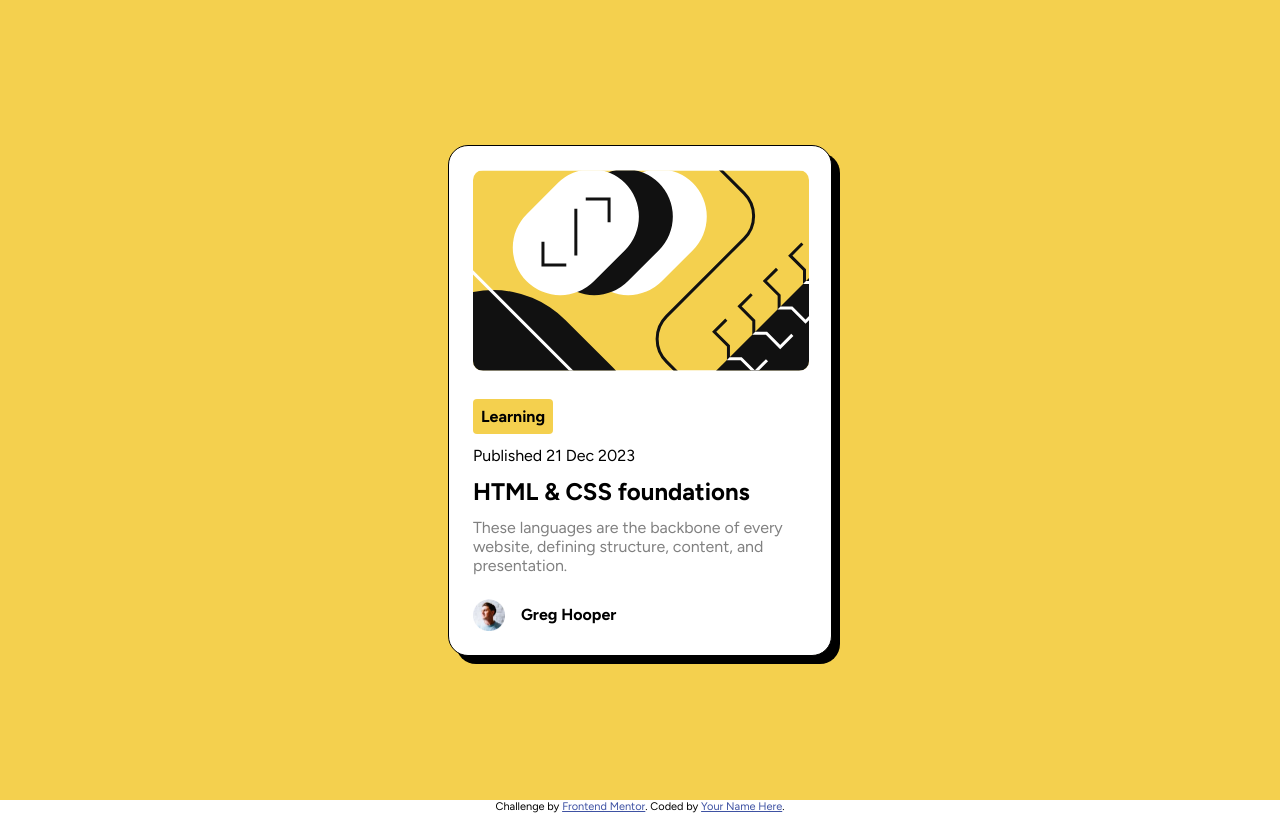
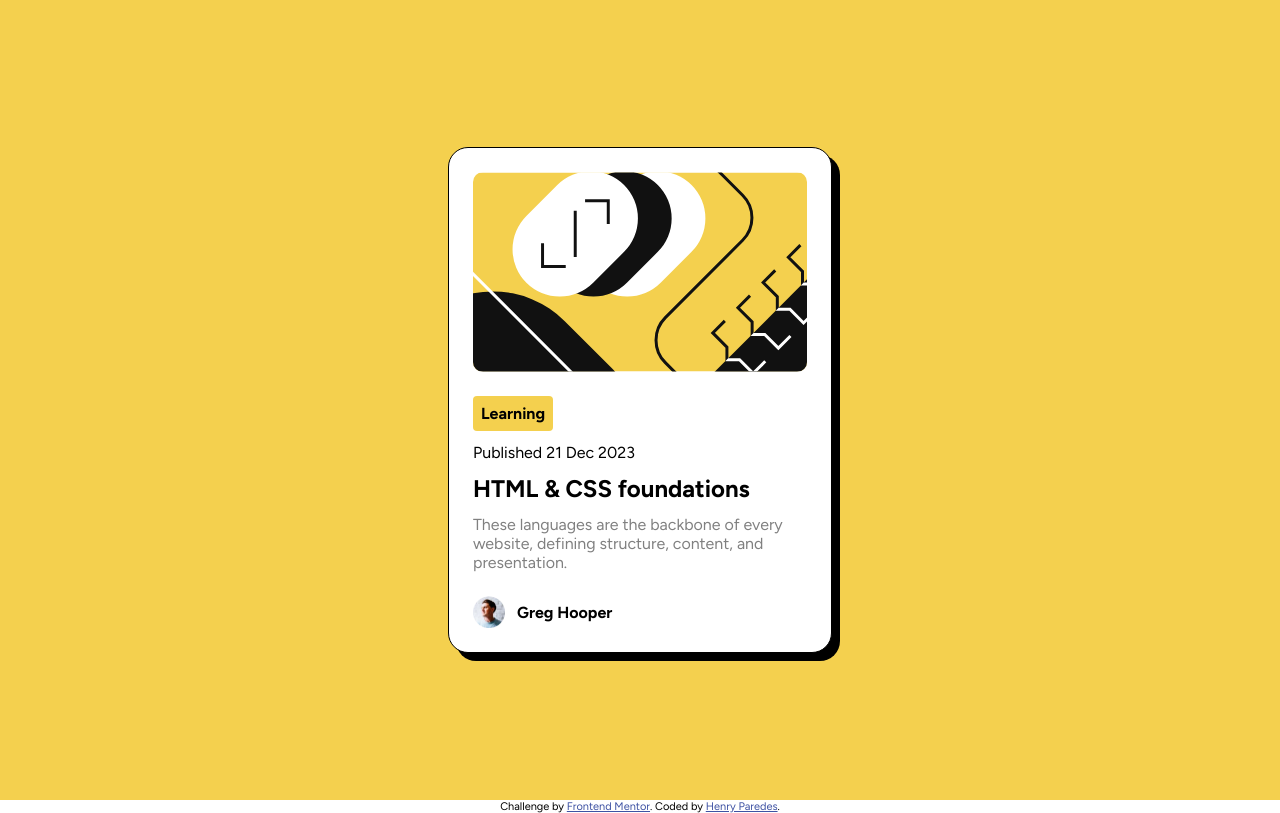
Before and after one commit to henryapm/blog-preview-card-main, a plain HTML site: page index.html in a window 1280 px wide. Drawn offline with Linux system fonts and the light colour scheme.

Commit message:
enhancing solution

```diff
--- a/index.html
+++ b/index.html
@@ -13,9 +13,7 @@
 
   <main class="flex-container">
     <section class="card">
-      <div class="card-image">
-        <img src="./assets/images/illustration-article.svg" alt="html and css foundation image">
-      </div>
+      <img id="course-image" src="./assets/images/illustration-article.svg" alt="html and css foundation image">
       <div class="card-content">
         <div class="card-header">
           <h4 class="course-category">Learning</h4>
@@ -29,12 +27,10 @@
         </div>
       </div>
       <div class="card-footer">
-        <div class="author">
-          <img src="./assets/images/image-avatar.webp" alt="Greg Hooper">
-          <p>
-            Greg Hooper
-          </p>
-        </div>
+        <img src="./assets/images/image-avatar.webp" alt="Greg Hooper">
+        <p>
+          Greg Hooper
+        </p>
       </div>
     </section>
   </main>
@@ -42,7 +38,7 @@
   <footer>
     <div class="attribution">
       Challenge by <a href="https://www.frontendmentor.io?ref=challenge" target="_blank">Frontend Mentor</a>.
-      Coded by <a href="#">Your Name Here</a>.
+      Coded by <a href="#">Henry Paredes</a>.
     </div>
   </footer>
 </body>
--- a/style.css
+++ b/style.css
@@ -32,13 +32,11 @@ main{
   box-shadow: 8px 8px;
 }
 
-.card-image{
+#course-image{
+  max-width: 336px;
+  max-height: 200px;
   margin-bottom: 24px;
-  max-width: 336px;
-}
-
-.card-image img{
-  border: 0px;
+  display: block;
   object-fit: cover;
   border-radius: 10px;
 }
@@ -67,6 +65,11 @@ main{
   margin-bottom: 12px;
 }
 
+.course-title:hover{
+  color: var(--yellow);
+  cursor: pointer;
+}
+
 .course-description{
   color: var(--grey);
 }
@@ -75,17 +78,20 @@ main{
   overflow: hidden;
 }
 
-.author img{
+.card-footer{
+  display: flex;
+  align-items: center;
+  gap: 12px;
+}
+.card-footer img{
   width: 32px;
   height: 32px;
-  vertical-align: middle;
+  max-width: 100%;
+  max-height: 100%;
 }
 
-.author p{
-  margin-left: 12px;
+.card-footer p{
   font-weight: bold;
-  display: inline;
-  vertical-align: middle;
 }
 
 @media only screen and (max-width: 375px) {
@@ -93,7 +99,7 @@ main{
     max-width: 327px;
   }
 
-  .card-image img{
+  .card img{
     max-width: 279px;
     object-fit: contain;
   }
```
